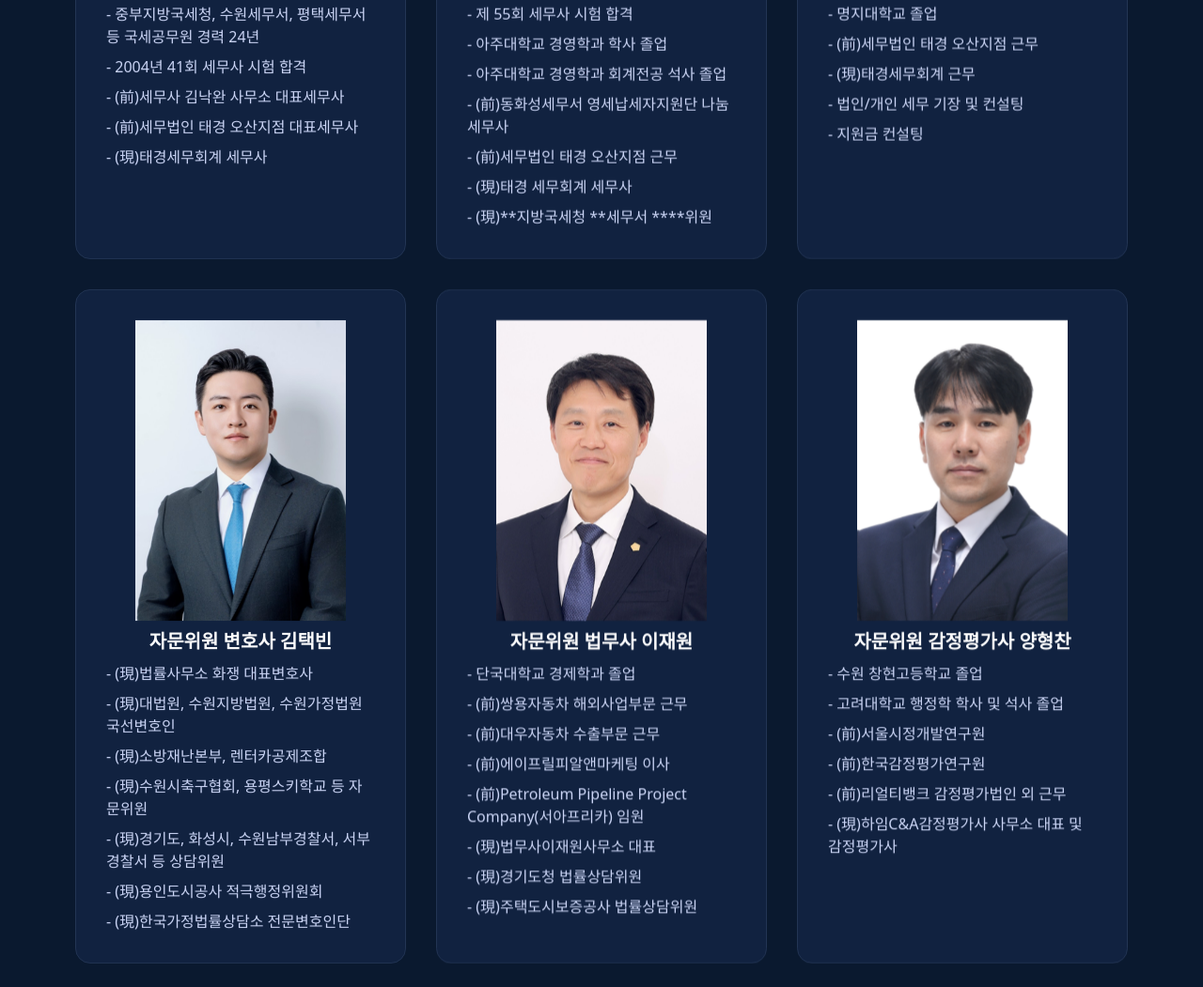
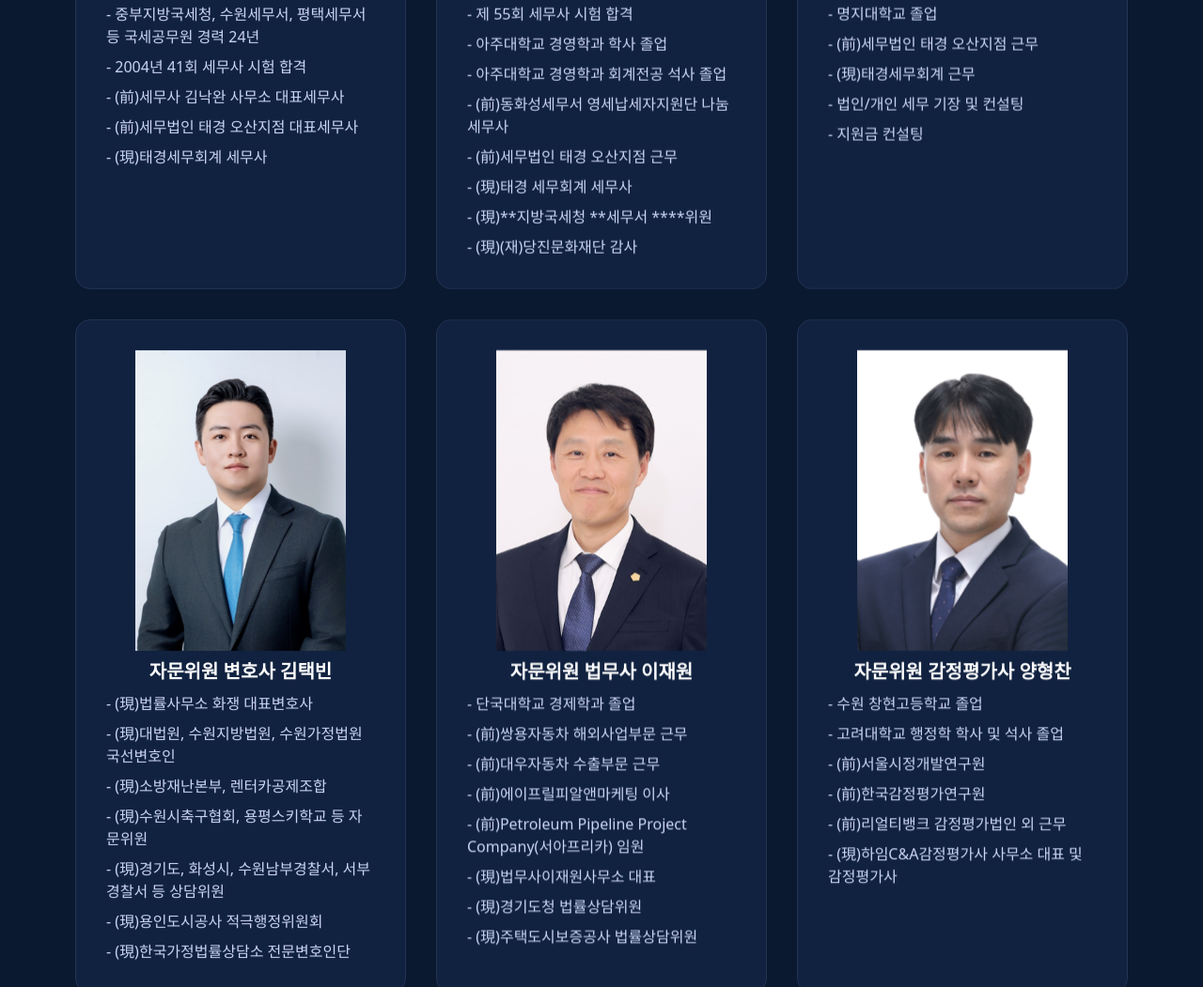
Before and after one commit to Gyungrae/taekyungtax, a plain HTML site: page index.html in a window 1280 px wide. Shown: the part 1713-2764 px from the top of the page at 94% size. Drawn offline with nearby package versions, Linux system fonts and the light colour scheme.

Commit message:
Update index.html

```diff
--- a/index.html
+++ b/index.html
@@ -154,6 +154,7 @@
           <li>- (前)세무법인 태경 오산지점 근무</li>
           <li>- (現)태경 세무회계 세무사</li>
           <li>- (現)**지방국세청 **세무서 ****위원</li>
+          <li>- (現)(재)당진문화재단 감사</li>
         </ul>
       </div>
       <!-- 김형래 -->
```
